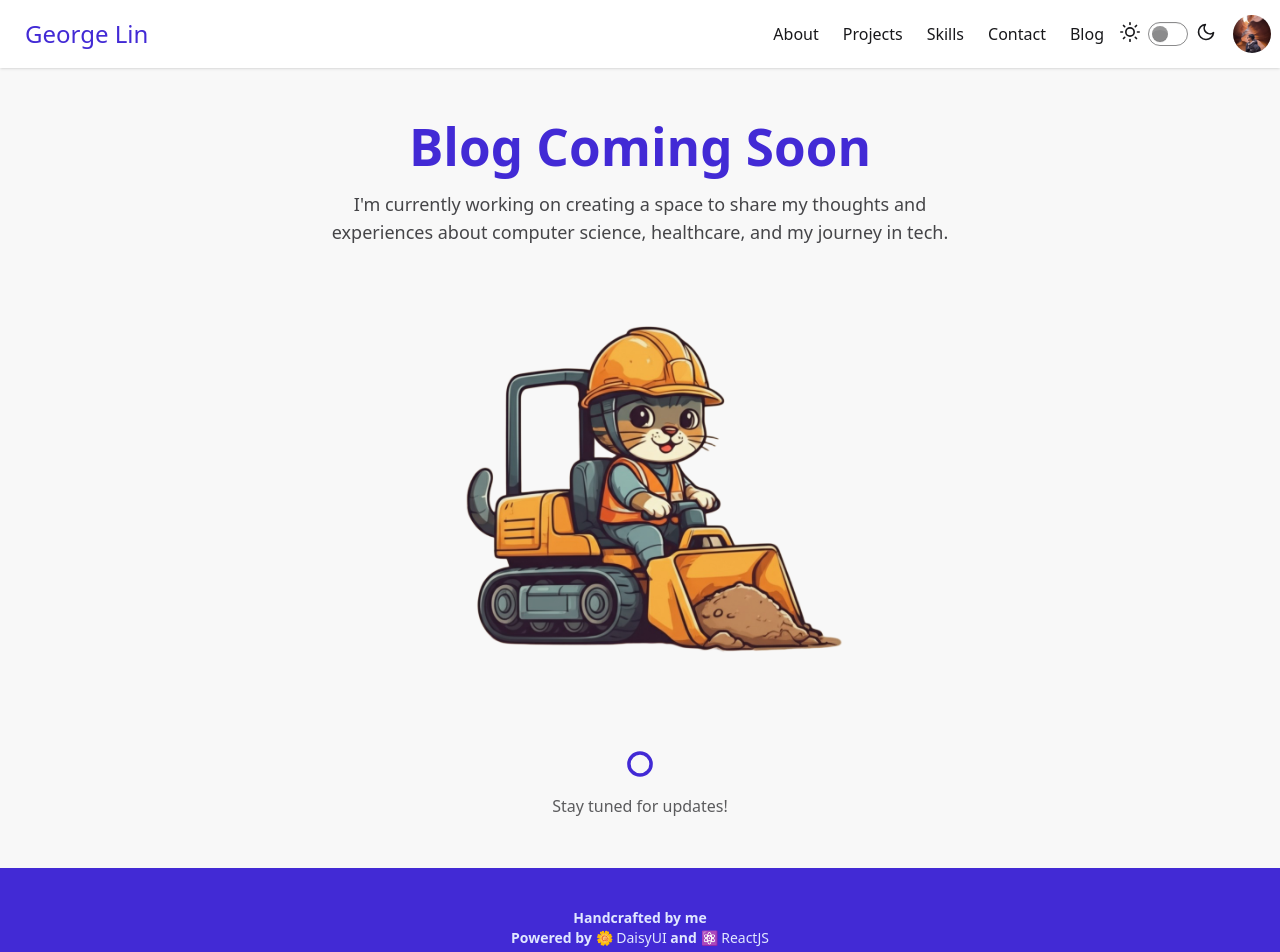
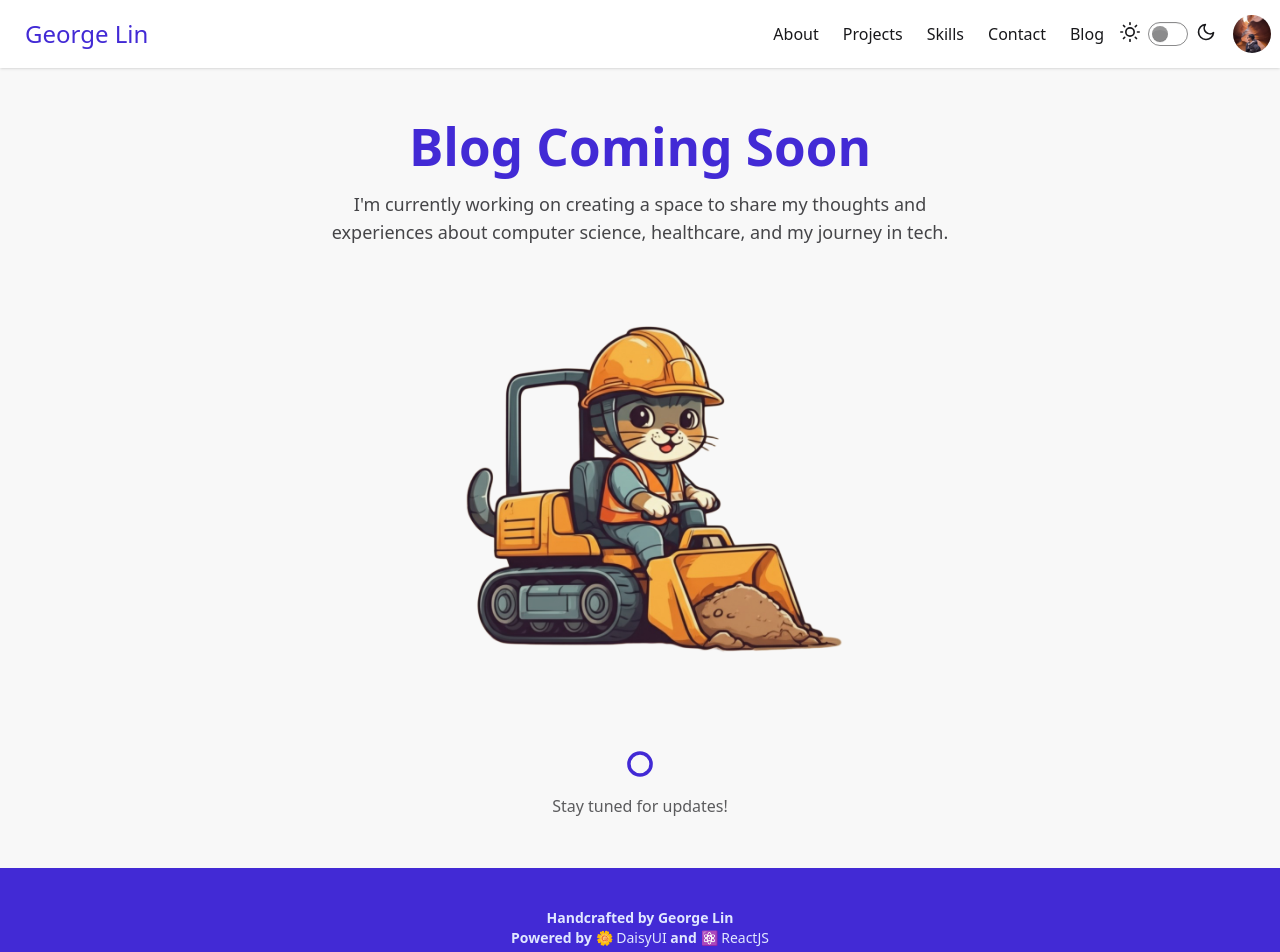
Before and after one commit to lingeorge88/Portfolio_v3, a React (Vite) app: page /blog in a window 1280 px wide. Shown: the top 952 px of the page. Built offline with nearby package versions, Linux system fonts and the light colour scheme.

Commit message:
modified footer

```diff
--- a/src/components/Footer.jsx
+++ b/src/components/Footer.jsx
@@ -6,7 +6,7 @@ function Footer(){
 <footer className="footer footer-horizontal footer-center bg-primary text-primary-content p-10">
   <aside className="text-center">
     <p className="font-bold">
-      Handcrafted by me
+      Handcrafted by George Lin
       <br />
       Powered by{' '}
       <a href="https://daisyui.com/" target="_blank" rel="noopener noreferrer" className="link link-hover">
```
